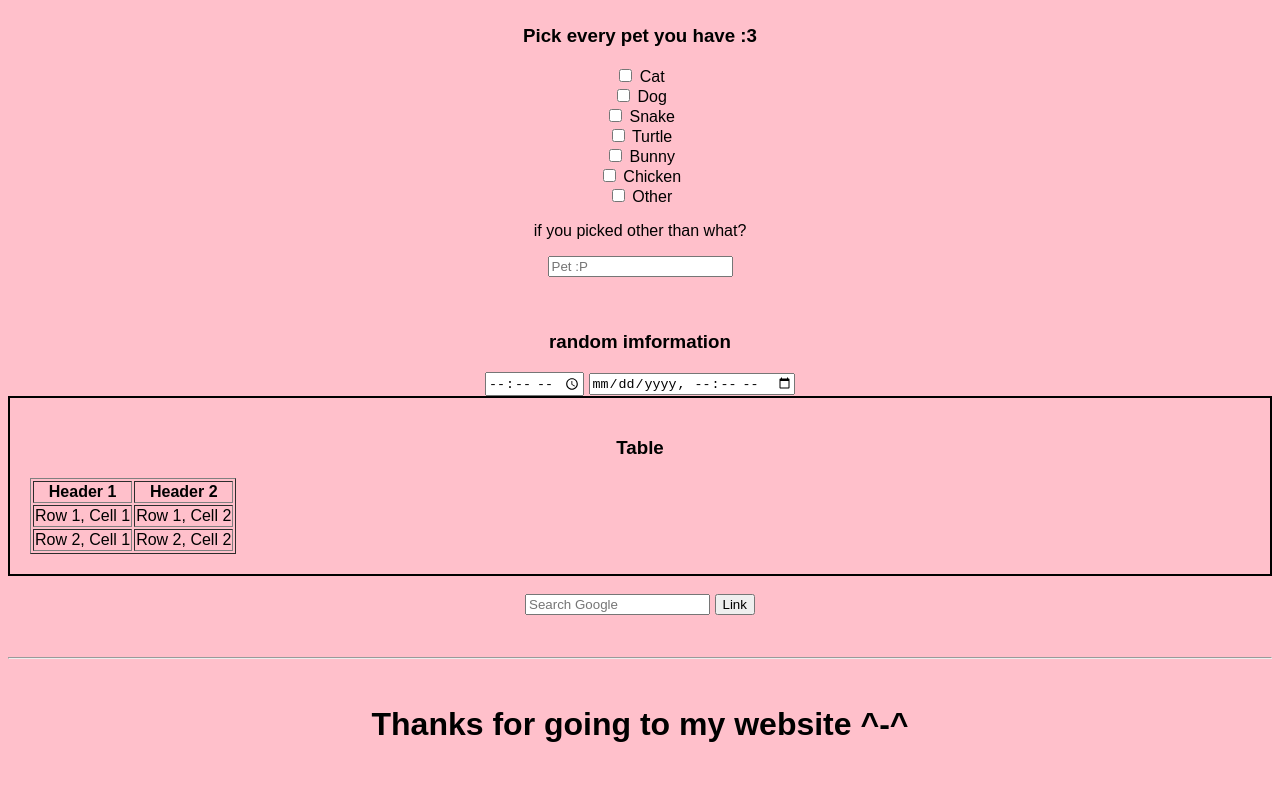
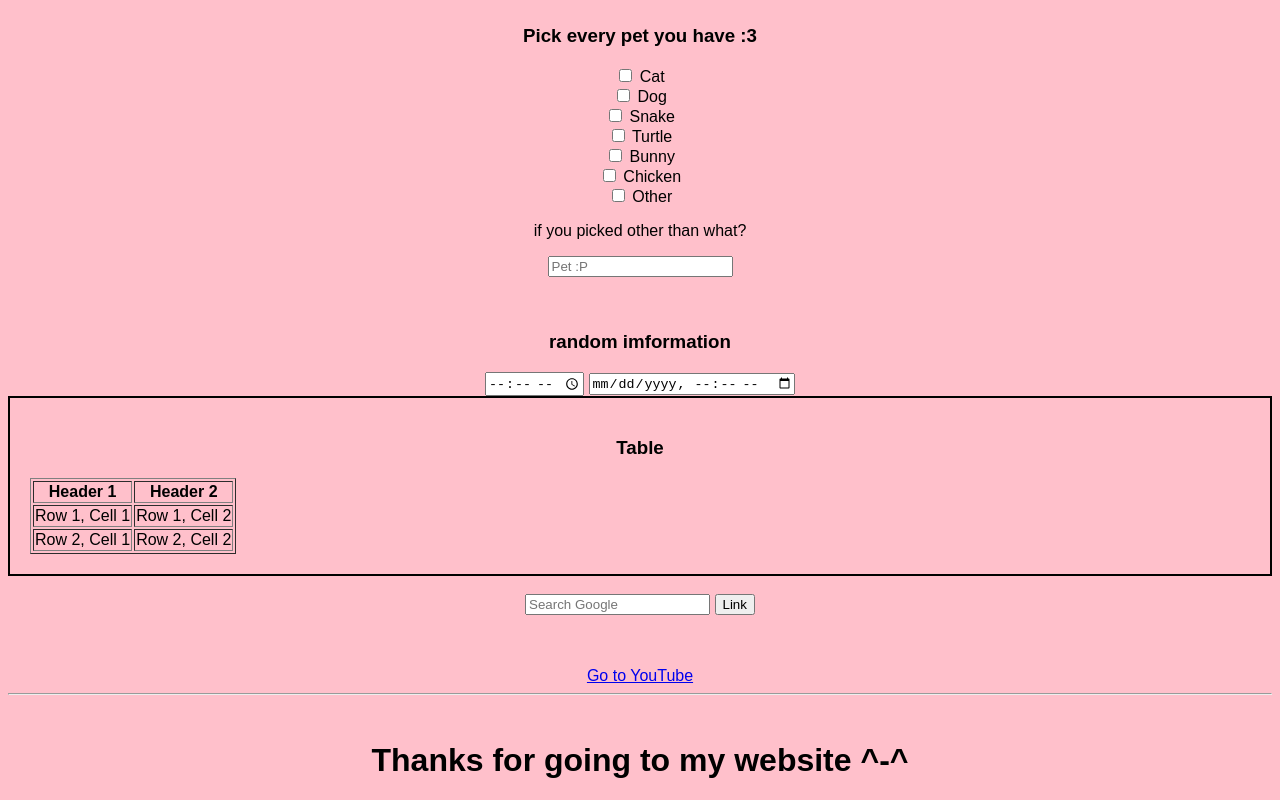
Before and after one commit to Woah865/woah865.github.io, a plain HTML site: page index.html in a window 1280 px wide. Shown: the part 739-1539 px from the top of the page. Before the commit the page ends 1503 px from the top, so only its background shows below. Drawn offline with Linux system fonts and the light colour scheme.

Commit message:
Update index.html

```diff
--- a/index.html
+++ b/index.html
@@ -88,6 +88,17 @@
   <button type="submit">Link</button>
 </form>
   <br>
+  <br>
+  <html lang="en">
+<head>
+    <meta charset="UTF-8">
+    <title>Simple YouTube Link</title>
+</head>
+<body>
+    <a href="https://www.youtube.com" target="_blank">Go to YouTube</a>
+</body>
+</html>
+  <br>
 <hr>
   <br>
   <h1>Thanks for going to my website ^-^</h1>
```
